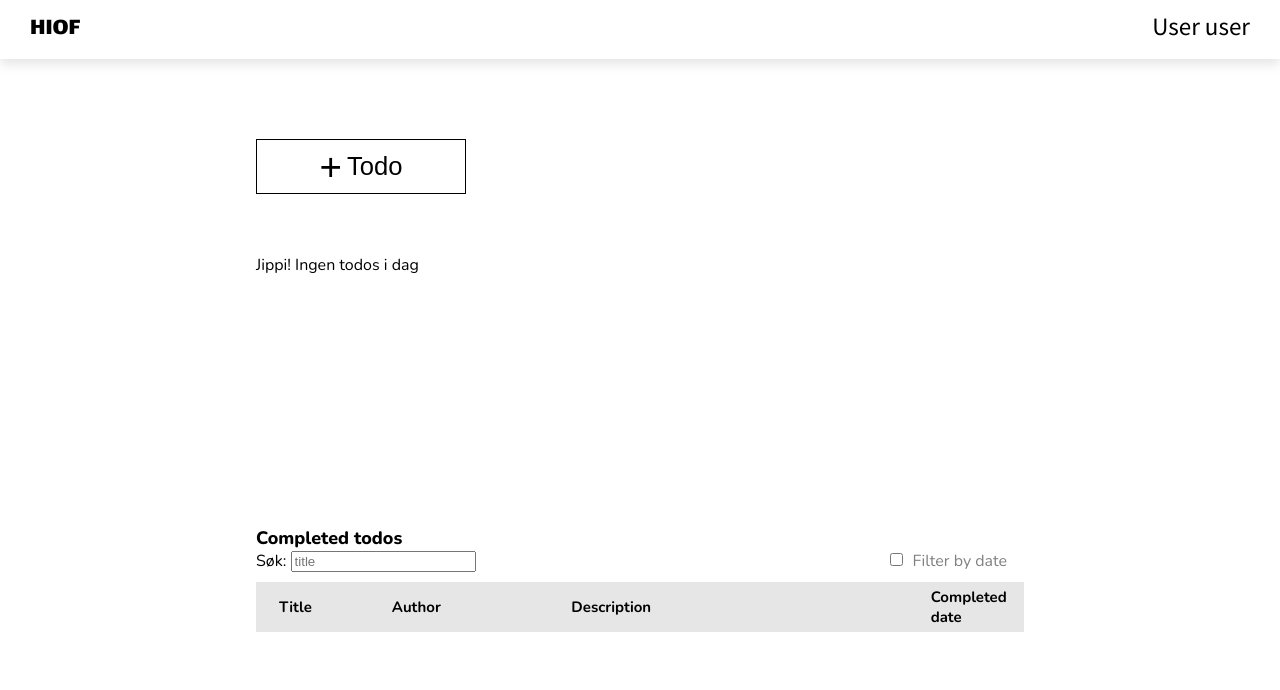
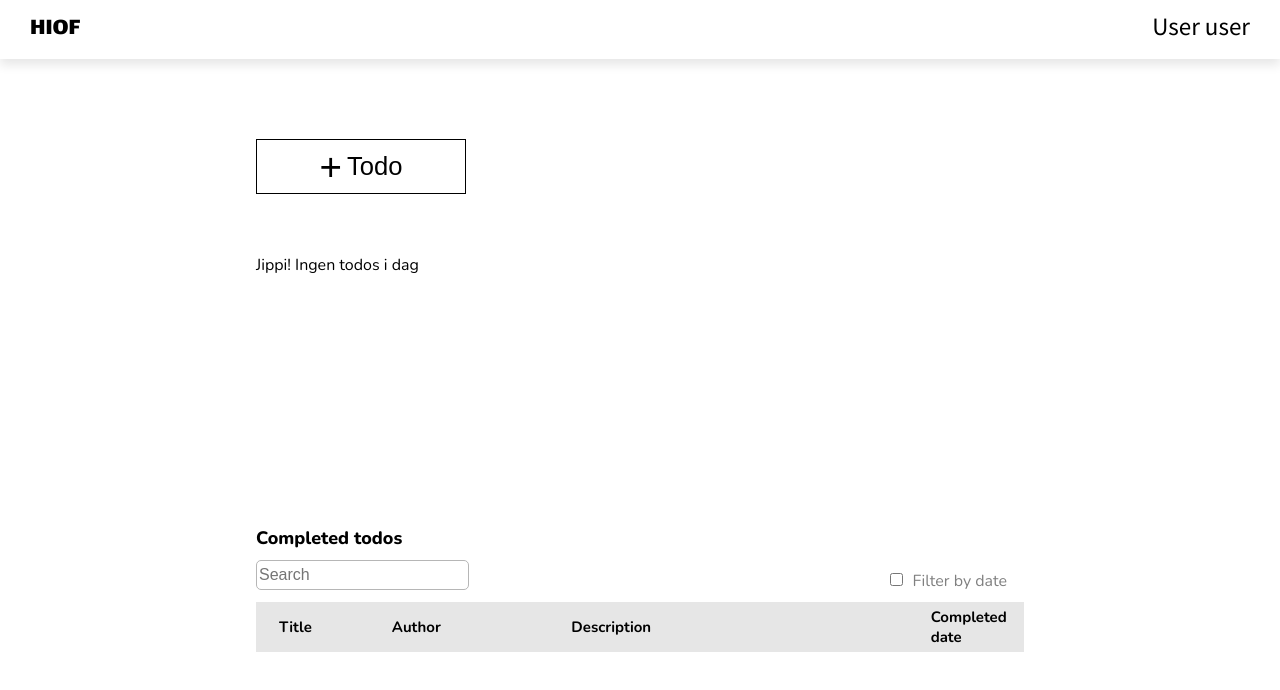
Before and after one commit to andersbss/Obligatorisk-6, a React app: page / in a window 1280 px wide. Shown: the top 690 px of the page. Built offline with nearby package versions, Linux system fonts and the light colour scheme.

Commit message:
Searchfield style

```diff
--- a/src/components/CompletedList.jsx
+++ b/src/components/CompletedList.jsx
@@ -17,8 +17,14 @@ const CompletedList = ({ completedTodos, handleSearch, search }) => {
         <label>Filter by date</label>
       </form>
       <form id="search">
-        <label htmlFor="search">Søk: </label>
-        <input type="text" id="search" placeholder="title" onChange={handleChange} value={search} />
+        <input
+          className="searchField"
+          type="text"
+          id="search"
+          placeholder="Search"
+          onChange={handleChange}
+          value={search}
+        />
       </form>
       <table id="completedTodosTable">
         <thead>
--- a/src/style.css
+++ b/src/style.css
@@ -164,6 +164,7 @@ main {
     color: grey;
     margin-bottom: 10px;
     margin-right: 2.2%;
+    margin-top: 20px;
 }
 
 #filterCheckbox input {
@@ -174,6 +175,17 @@ main {
     width: 100%;
     text-align: left;
     border-spacing: 0;
+}
+
+/* || Completed Todos search field*/
+
+#search .searchField {
+    height: 30px;
+    font-size: 16px;
+    margin-top: 10px;
+    margin-bottom: 10px;
+    border: 1px solid #b6b6b6;
+    border-radius: 5px;
 }
 
 /* || Completed Todos table headers*/
```
